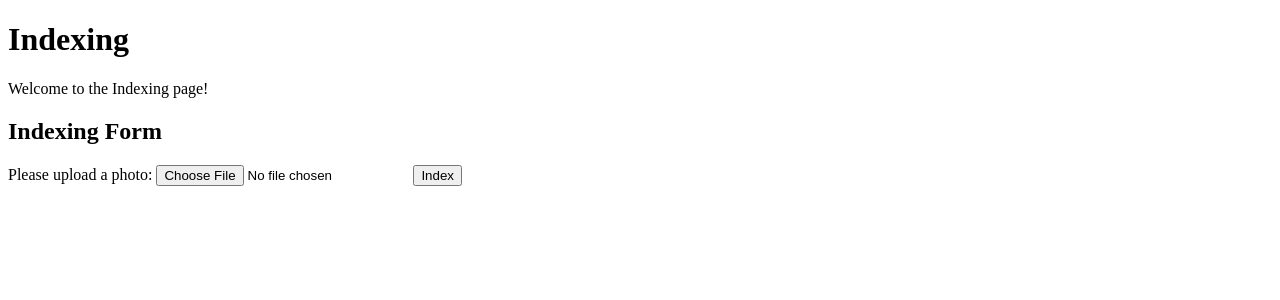
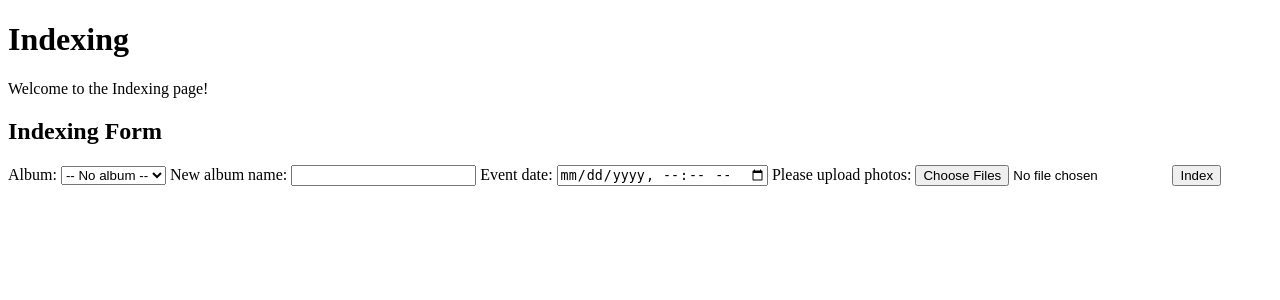
Before and after one commit to eldertek/TSP_2AFISA_8466, a Django app: page /indexing/ in a window 1280 px wide. Shown: the top 300 px of the page. Run offline with Django 5.2, Linux system fonts and the light colour scheme; the visitor is signed in with stand-in values (Sample User, id 1); data that the repository does not hold is empty; parts of the project's set-up code (start-up, migrations or seed data) failed here and were passed over.

Commit message:
feat: dépôt d'album multi-photos réservé au staff (F1)

```diff
--- a/indexing/templates/indexing/index.html
+++ b/indexing/templates/indexing/index.html
@@ -10,18 +10,33 @@
     <p>Welcome to the Indexing page!</p>
 
     <h2>Indexing Form</h2>
+    {% if error %}
+        <p style="color: red;">{{ error }}</p>
+    {% endif %}
+    {% if message %}
+        <p>{{ message }}</p>
+    {% endif %}
 
-    {% if request.method == 'POST' %}
-        <p>We have detected {{ detected_faces|length }} faces. They are located at: {{ detected_faces }}</p>
-    {% else %}
     <form method="post" enctype="multipart/form-data" action="{% url 'indexing:index' %}">
         {% csrf_token %}
-        <label for="photo">Please upload a photo:</label>
-        <input type="file" id="photo" name="photo" required>
+        <label for="album_id">Album:</label>
+        <select id="album_id" name="album_id">
+            <option value="">-- No album --</option>
+            {% for album in albums %}
+                <option value="{{ album.id }}">{{ album.name }} ({{ album.event_date|date:"Y-m-d" }})</option>
+            {% endfor %}
+        </select>
+
+        <label for="album_name">New album name:</label>
+        <input type="text" id="album_name" name="album_name">
+
+        <label for="event_date">Event date:</label>
+        <input type="datetime-local" id="event_date" name="event_date">
+
+        <label for="photos">Please upload photos:</label>
+        <input type="file" id="photos" name="photos" accept="image/*" multiple required>
         <button type="submit">Index</button>
     </form>
 
-    {% endif %}
-
 </body>
 </html>
--- a/indexing/views.py
+++ b/indexing/views.py
@@ -1,24 +1,71 @@
 from django.contrib.auth.decorators import login_required
+from django.http import HttpResponseForbidden
 from django.shortcuts import render
+from django.utils import timezone
+from django.utils.dateparse import parse_datetime
 
-from indexing.faces import detect_faces
-from indexing.models import Photo
+from indexing.models import Album, Photo
 from indexing.tasks import index_photo
 
 
 @login_required
 def index(request):
+    if not request.user.is_staff:
+        return HttpResponseForbidden("You do not have permission to access this page.")
+
+    albums = Album.objects.order_by("-event_date")
+
     if request.method == "POST":
-        uploaded_file = request.FILES.get("photo")
-        uploaded_file.seek(0)
+        album_id = request.POST.get("album_id")
+        album_name = request.POST.get("album_name", "").strip()
+        event_date_str = request.POST.get("event_date")
 
-        photo_obj = Photo.objects.create(image=uploaded_file, uploaded_by=request.user)
+        album = None
 
-        index_photo.apply_async(args=[photo_obj.id], queue="indexing")
+        if album_name and event_date_str:
+            try:
+                event_date = parse_datetime(event_date_str)
+                if event_date is None:
+                    raise ValueError("Invalid date format.")
+                if timezone.is_naive(event_date):
+                    event_date = timezone.make_aware(
+                        event_date, timezone.get_current_timezone()
+                    )
+                album, created = Album.objects.get_or_create(
+                    name=album_name, event_date=event_date
+                )
+            except ValueError as e:
+                return render(
+                    request,
+                    "indexing/index.html",
+                    {"albums": albums, "error": str(e)},
+                )
+        elif album_id:
+            try:
+                album = Album.objects.get(id=album_id)
+            except Album.DoesNotExist:
+                return render(
+                    request,
+                    "indexing/index.html",
+                    {"albums": albums, "error": "Selected album does not exist."},
+                )
+
+        uploaded_files = request.FILES.getlist("photos")
+
+        for uploaded_file in uploaded_files:
+            photo_obj = Photo.objects.create(
+                image=uploaded_file, album=album, uploaded_by=request.user
+            )
+            index_photo.apply_async(args=[photo_obj.id], queue="indexing")
+
+        albums = Album.objects.order_by("-event_date")
 
         return render(
             request,
             "indexing/index.html",
-            {"message": "Photo uploaded and indexing started."},
+            {
+                "message": f"{len(uploaded_files)} photos uploaded and queued for indexing.",
+                "albums": albums,
+            },
         )
-    return render(request, "indexing/index.html")
+    return render(request, "indexing/index.html", {"albums": albums})
```
